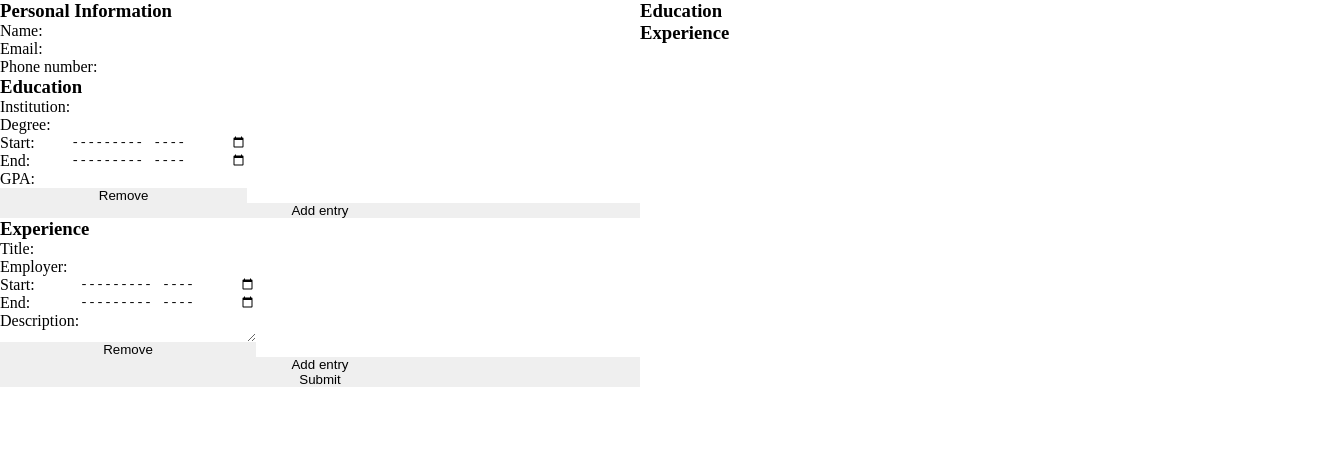
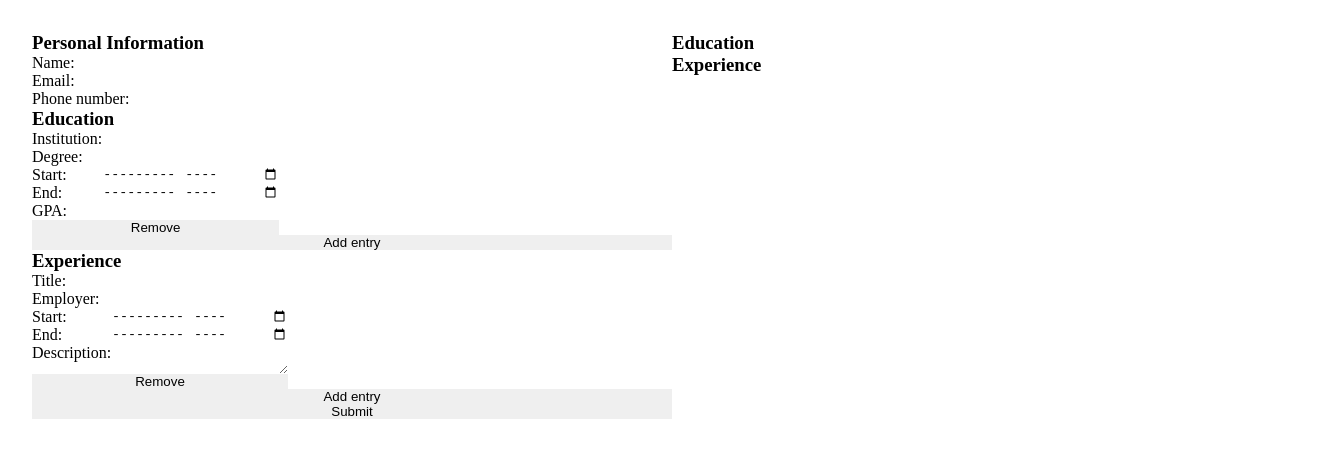
Before and after one commit to Roxanoel/cv-project, a React (Create React App) app: page / in a window 1280 px wide. Shown: the top 458 px of the page, 1344 px wide, since content can reach past the window. Built offline with nearby package versions, Linux system fonts and the light colour scheme.

Commit message:
Added padding in main layout.

```diff
--- a/src/css/layouts/_main-layout.scss
+++ b/src/css/layouts/_main-layout.scss
@@ -1,7 +1,14 @@
 #main {
+    /* Grid */
     display: grid;
     grid-template-columns: 1fr 1fr;
     grid-template-rows: 1fr;
+
+    /* Sizing */
     width: 100vw;
     height: 100vh;
+
+    /* Padding */
+    padding: 2rem;
+
 }
```
